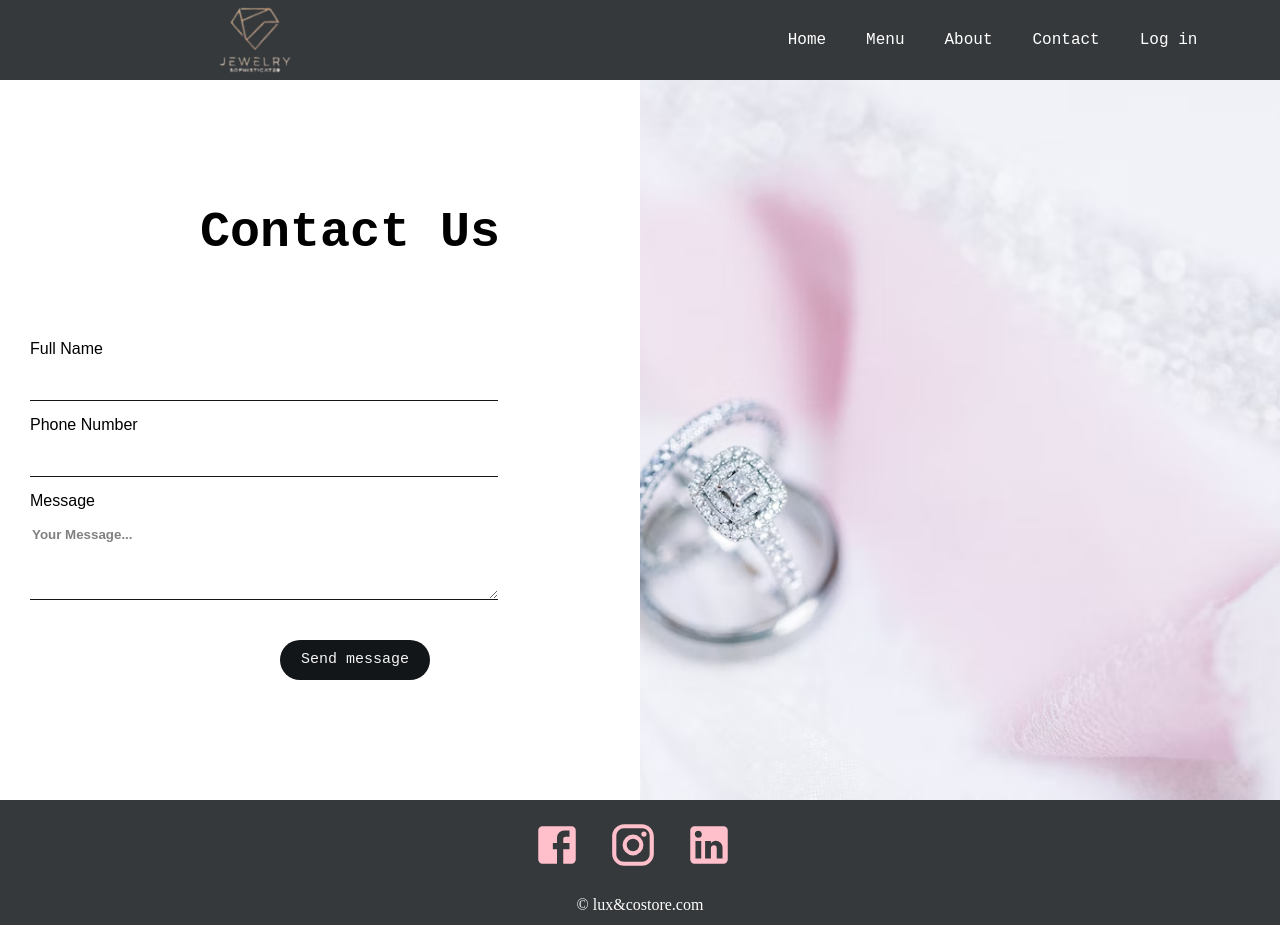
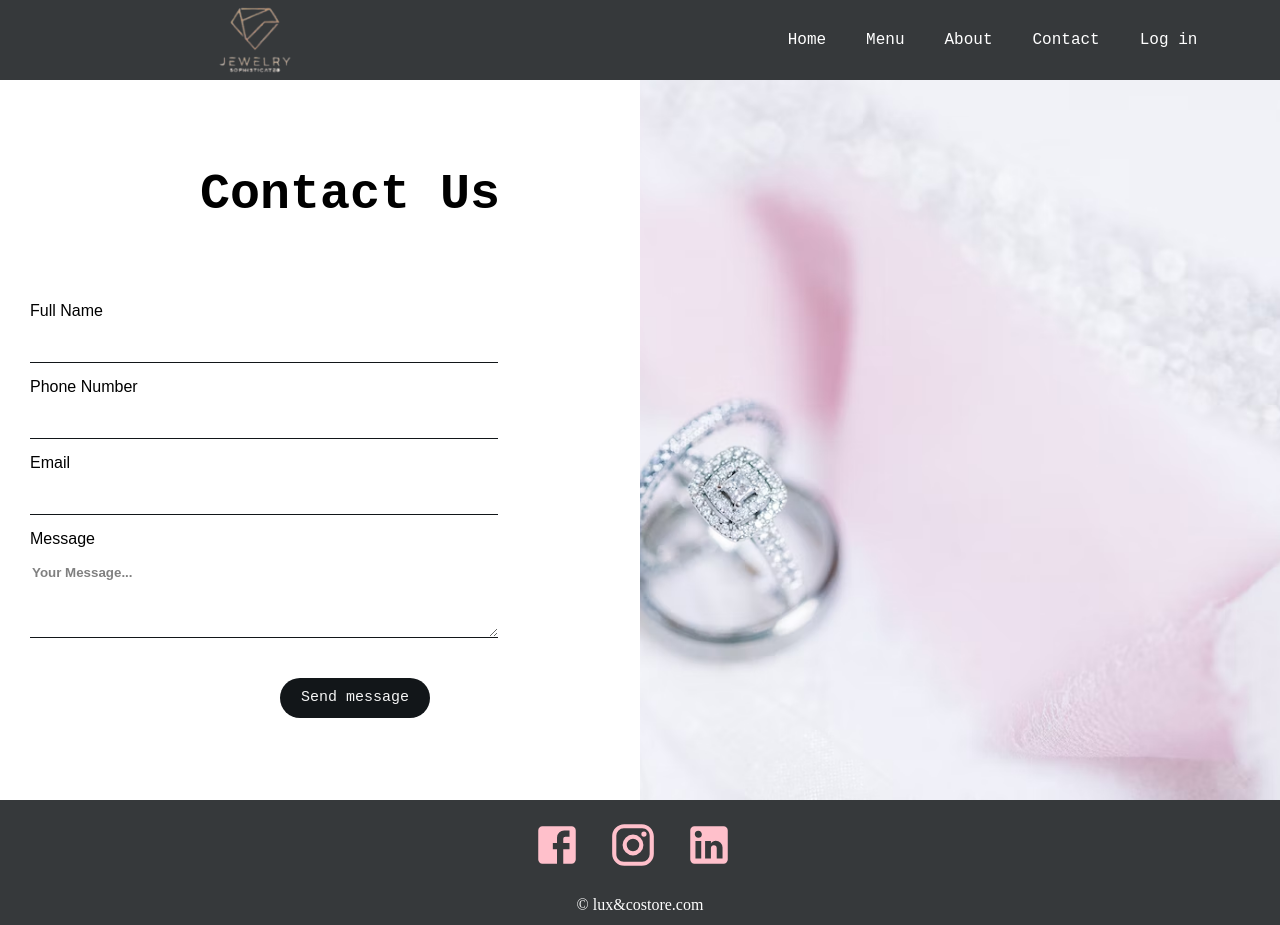
Before and after one commit to HieuNT1805/Web-Client, a React (Create React App) app: page /contact in a window 1280 px wide. Built offline with nearby package versions, Linux system fonts and the light colour scheme.

Commit message:
update frontend

```diff
--- a/src/pages/Contact.js
+++ b/src/pages/Contact.js
@@ -13,6 +13,8 @@
                 <input name="name"  type="text"></input>
                 <label htmlFor="phone">Phone Number</label>
                 <input name="phone"  type="phone"></input>
+                <label htmlFor="email">Email</label>
+                <input name="email"  type="email"></input>
                 <label htmlFor="message">Message</label>
                 <textarea rows="10" placeholder="Your Message..." name="message" required></textarea>
                 <button type="submit"> Send message</button>
```
